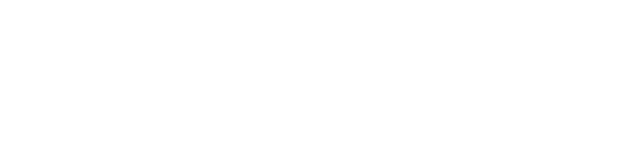
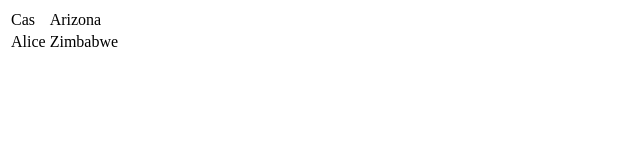
Before and after one commit to CasShandu/alx-backend-javascript, a website built with webpack: page 0x04-TypeScript/task_0/dist/index.html in a window 1280 px wide. Shown: the whole page, without its empty margins (0-640 px from the left). Built offline with nearby package versions, Linux system fonts and the light colour scheme.

Commit message:
TYPESCRIPT 0

```diff
--- a/0x04-TypeScript/task_0/js/main.ts
+++ b/0x04-TypeScript/task_0/js/main.ts
@@ -20,3 +20,16 @@
 };
 
 const studentsList: Student[] = [student1, student2];
+
+const table = document.createElement('table');
+
+studentsList.forEach((student) => {
+  const row = table.insertRow();
+  const firstNameCell = row.insertCell(0);
+  const locationCell = row.insertCell(1);
+
+  firstNameCell.textContent = student.firstName;
+  locationCell.textContent = student.location;
+});
+
+document.body.appendChild(table);
```
Also changed, not shown: 0x04-TypeScript/task_0/.eslintrc.js (added), 0x04-TypeScript/task_0/dist/bundle.js, 0x04-TypeScript/task_0/dist/index.html, 2 other files.
